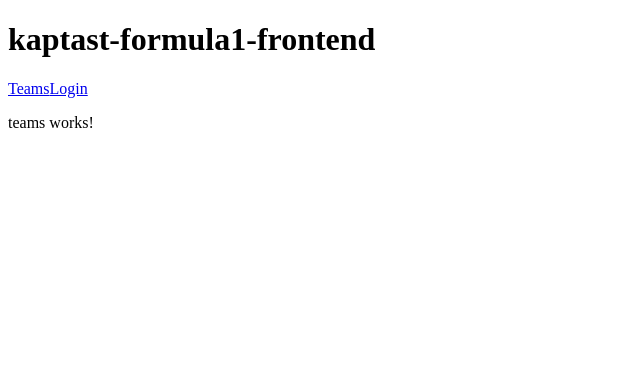
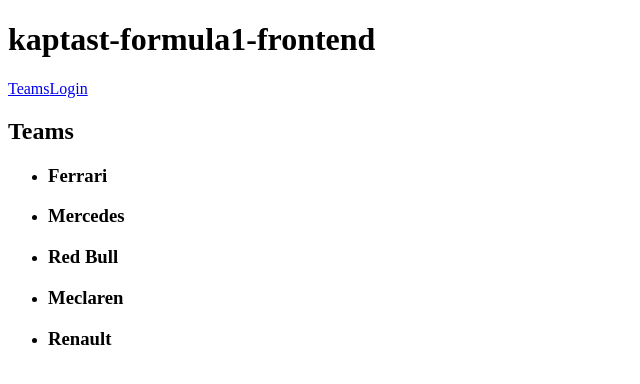
Before and after one commit to kaptast/formula1, an Angular app in the folder kaptast-formula1-frontend/: page /teams in a window 1280 px wide. Shown: the top 384 px of the page, without its empty margins (0-640 px from the left). Built offline with nearby package versions, Linux system fonts and the light colour scheme.

Commit message:
display data returned by the service

```diff
--- a/kaptast-formula1-frontend/src/app/team/team.component.html
+++ b/kaptast-formula1-frontend/src/app/team/team.component.html
@@ -1 +1,3 @@
-<p>team works!</p>
+<div>
+    <h3>{{team.name}}</h3>
+</div>
--- a/kaptast-formula1-frontend/src/app/team/team.component.ts
+++ b/kaptast-formula1-frontend/src/app/team/team.component.ts
@@ -1,4 +1,5 @@
-import { Component, OnInit } from '@angular/core';
+import { Component, OnInit, Input } from '@angular/core';
+import { Team } from '../team';
 
 @Component({
   selector: 'app-team',
@@ -6,6 +7,7 @@
   styleUrls: ['./team.component.css']
 })
 export class TeamComponent implements OnInit {
+  @Input() team: Team;
 
   constructor() { }
 
--- a/kaptast-formula1-frontend/src/app/teams/teams.component.html
+++ b/kaptast-formula1-frontend/src/app/teams/teams.component.html
@@ -1 +1,6 @@
-<p>teams works!</p>
+<h2>Teams</h2>
+<ul>
+    <li *ngFor="let team of teams">
+        <h3>{{team.name}}</h3>
+    </li>
+</ul>
--- a/kaptast-formula1-frontend/src/app/teams/teams.component.ts
+++ b/kaptast-formula1-frontend/src/app/teams/teams.component.ts
@@ -1,4 +1,10 @@
+import { getTranslationDeclStmts } from '@angular/compiler/src/render3/view/template';
 import { Component, OnInit } from '@angular/core';
+import { from } from 'rxjs';
+
+import { Team } from '../team';
+
+import { TeamService} from '../team.service';
 
 @Component({
   selector: 'app-teams',
@@ -6,10 +12,16 @@
   styleUrls: ['./teams.component.css']
 })
 export class TeamsComponent implements OnInit {
+  teams: Team[];
 
-  constructor() { }
+  constructor(private teamService: TeamService) { }
 
   ngOnInit(): void {
+    this.getTeams();
+  }
+
+  getTeams(): void {
+    this.teams = this.teamService.getTeams();
   }
 
 }
```
